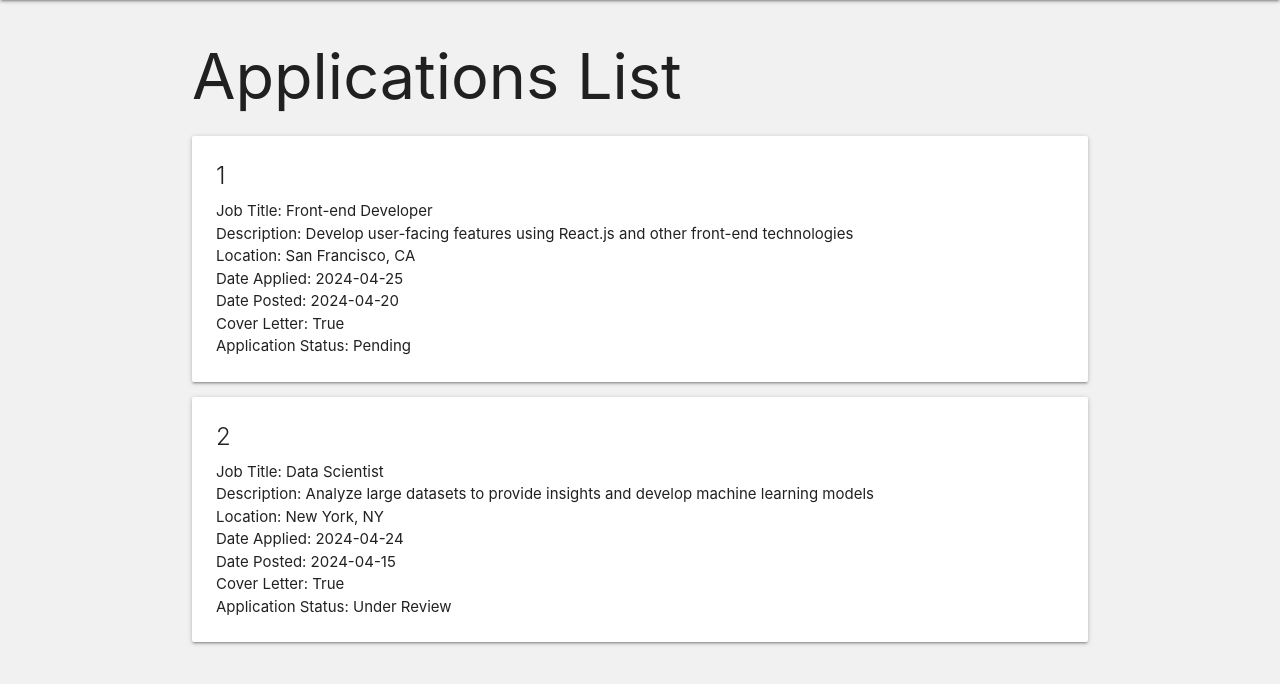
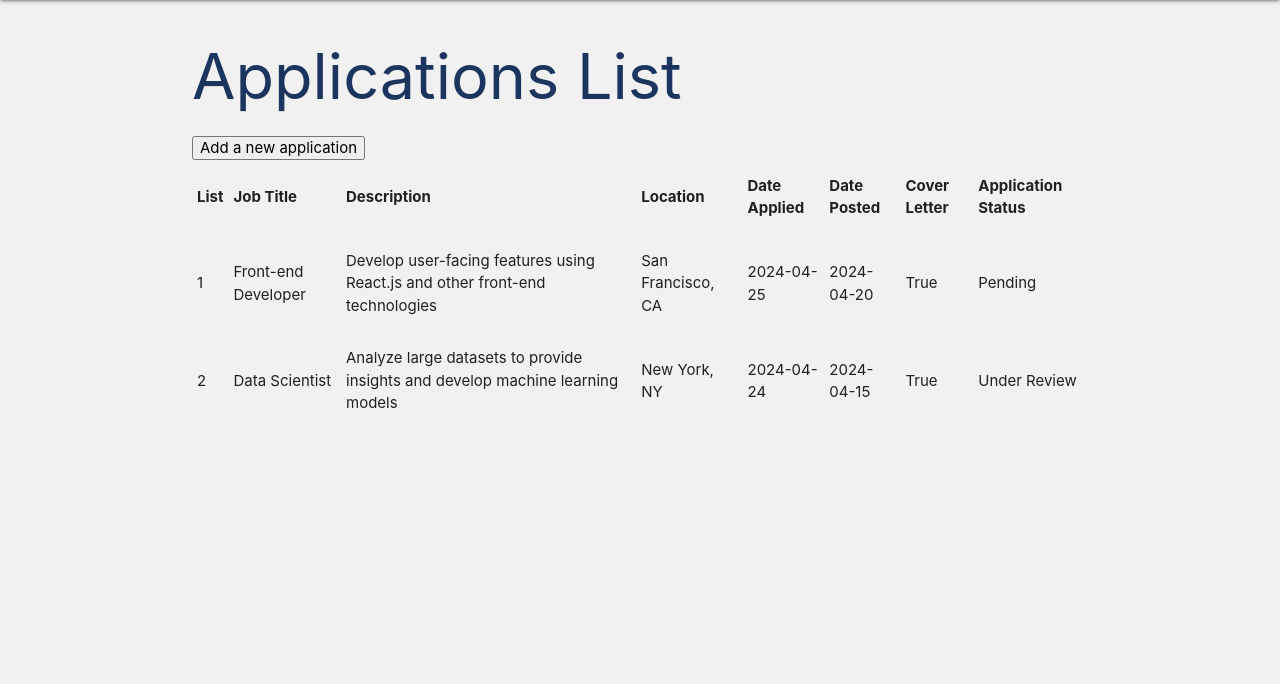
Before and after one commit to NatashaRodic/career-crafter, a Django app: page /applications/ in a window 1280 px wide. Shown: the part 64-748 px from the top of the page. Run offline with Django 4.2, Linux system fonts and the light colour scheme.

Commit message:
Update applications/index.html file

```diff
--- a/main_app/templates/applications/index.html
+++ b/main_app/templates/applications/index.html
@@ -1,20 +1,37 @@
 {% extends 'base.html'%}
 
 {% block content %}
-<h1>Applications List</h1>
+<h1 style="color:rgba(28, 53, 94, 1);">Applications List</h1>
+<button>Add a new application</button>
 
-{% for application in applications %}
-<div class="card">
-    <div class="card-content">
-        <span class="card-title">{{ application.id }}</span>
-        <p>Job Title: {{ application.job_title }}</p>
-        <p>Description: {{ application.description }}</p>
-        <p>Location: {{ application.location }}</p>
-        <p>Date Applied: {{ application.dateApplied }}</p>
-        <p>Date Posted: {{ application.datePosted }}</p>
-        <p>Cover Letter: {{ application.coverLetter }}</p>
-        <p>Application Status: {{application.status }}</p>
-    </div>
+<div class="col s6">
+    <table class="striped">
+        <thead>
+            <tr>
+                <th>List</th>
+                <th>Job Title</th>
+                <th>Description</th>
+                <th>Location</th>
+                <th>Date Applied</th>
+                <th>Date Posted</th>
+                <th>Cover Letter</th>
+                <th>Application Status</th>
+            </tr>
+        </thead>
+        <tbody>
+            {% for application in applications %}
+            <tr>
+                <td>{{application.id}}</td>
+                <td>{{application.job_title}}</td>
+                <td>{{application.description}}</td>
+                <td>{{application.location}}</td>
+                <td>{{application.dateApplied}}</td>
+                <td>{{application.datePosted}}</td>
+                <td>{{application.coverLetter}}</td>
+                <td>{{application.status}}</td>
+            </tr>
+            {% endfor%}
+        </tbody>
+    </table>
 </div>
-{% endfor %}
 {% endblock%}
--- a/main_app/templates/home.html
+++ b/main_app/templates/home.html
@@ -1,4 +1,4 @@
 {% extends 'base.html' %}
-
+<h1>Welcome to career crafter</h1>
 {% block content %}
 {% endblock%}
```
Also changed, not shown: main_app/templates/about.html (+5 -14 lines).
